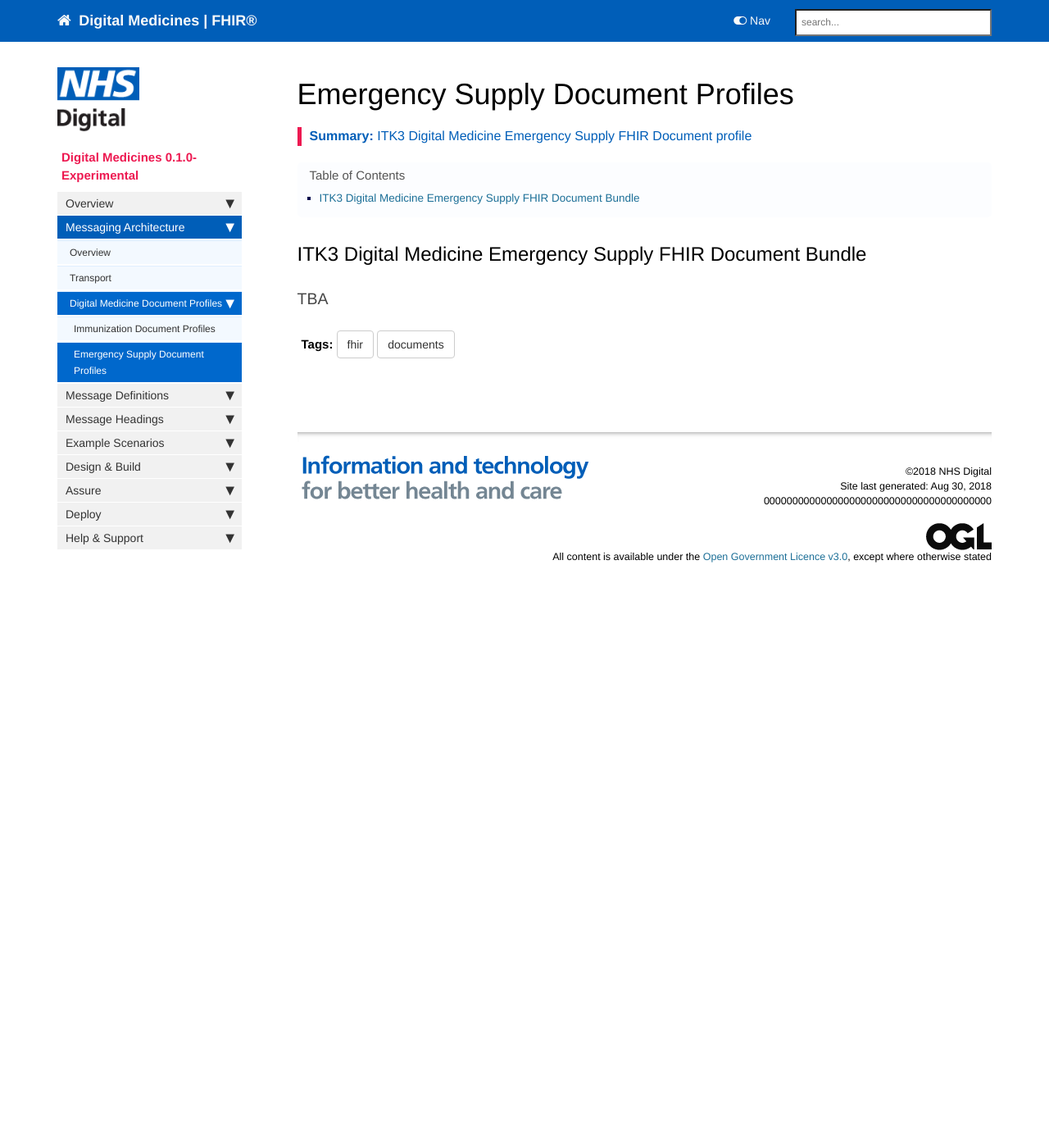
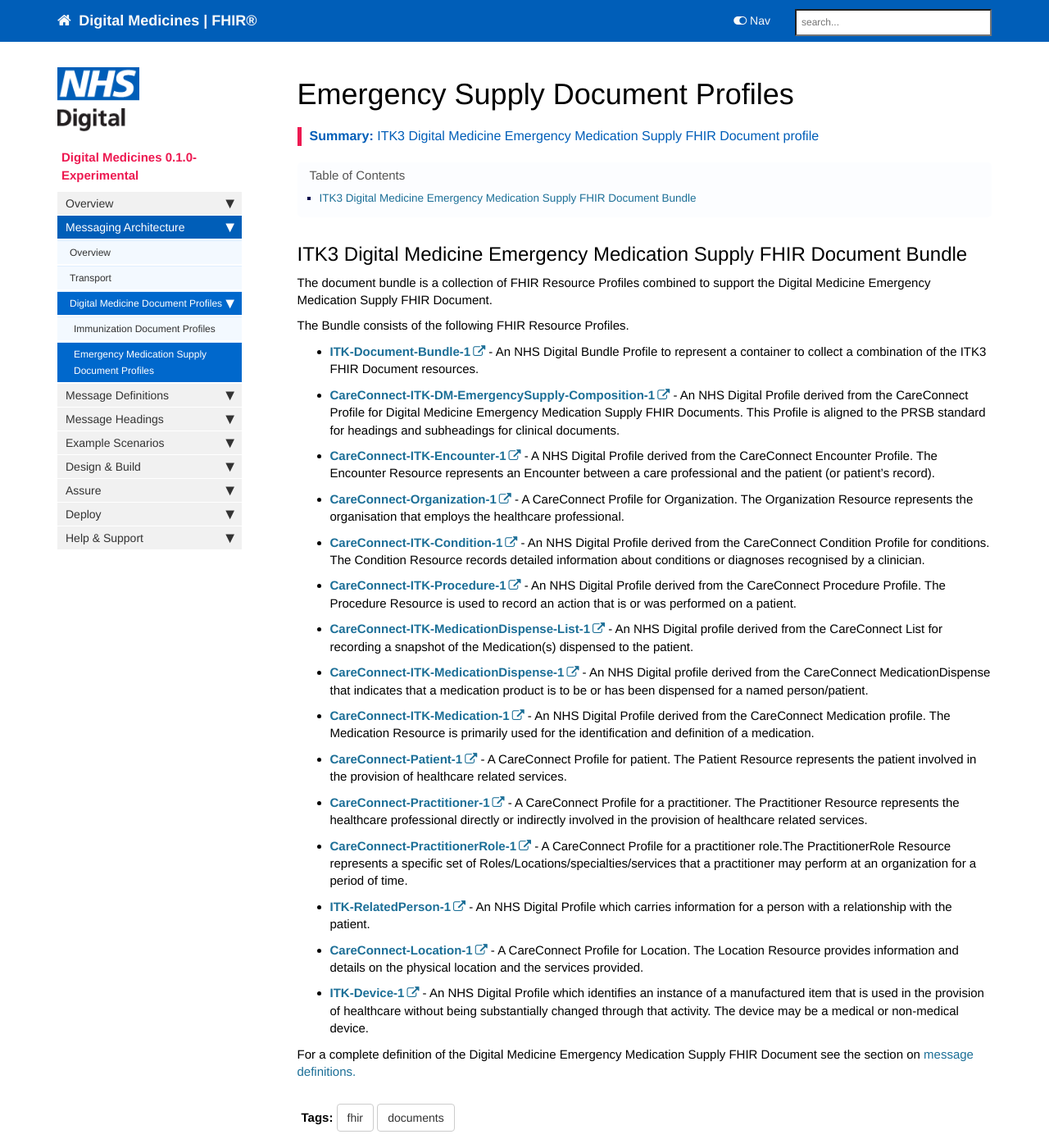
Before and after one commit to nhsconnect/ITK-FHIR-Digital-Medicines, a Jekyll site: the page built from pages/explore/explore_emergency_supply_document_profiles.md, in a window 1280 px wide and 1400 px high. Shown: the whole window at 82% size. Built offline with Jekyll 4.4.1, drawn with Linux system fonts in a browser that asks for light colours; nearby versions of some CDN libraries; comment, search, counter and statistics services are not loaded.

Commit message:
Updated Emergency Supply documentation

```diff
--- a/pages/explore/explore_emergency_meds_def.md
+++ b/pages/explore/explore_emergency_meds_def.md
@@ -11,7 +11,7 @@ summary: "Emergency Medication Supply Message Definition"
 
 ## Emergency Medication Supply Message Definition Overview ##
 
-This is the MessageDefinition instance for the ITK3 Digital Medicines Emergency Supply document.
+This is the MessageDefinition instance for the ITK3 Digital Medicines Emergency Medication Supply document.
 
 - **Sender:**  Sending System
 - **Receiver:** Recipient System
@@ -19,7 +19,7 @@ This is the MessageDefinition instance for the ITK3 Digital Medicines Emergency
 
 The message definition conforms to the following profile: [ITK-MessageDefinition-1](https://fhir.nhs.uk/STU3/StructureDefinition/ITK-MessageDefinition-1)
 
-The message definition is available as a HTML rendered version for human consumption [Digital Medicines Emergency Supply MessageDefinition rendered.](https://fhir.nhs.uk/STU3/MessageDefinition/ITK-DM-EmergencySupply-MessageDefinition-1)
+The message definition is available as a HTML rendered version for human consumption [Digital Medicines Emergency Medication Supply MessageDefinition rendered.](https://fhir.nhs.uk/STU3/MessageDefinition/ITK-DM-EmergencySupply-MessageDefinition-1)
 
 The XML version for machine processing is available as a GIST file see below.
 
--- a/pages/explore/explore_emergency_supply_document_profiles.md
+++ b/pages/explore/explore_emergency_supply_document_profiles.md
@@ -4,10 +4,30 @@ keywords:  documents
 tags: [fhir,messaging,documents]
 sidebar: foundations_sidebar
 permalink: explore_emergency_supply_document_profiles.html
-summary: "ITK3 Digital Medicine Emergency Supply FHIR Document profile"
+summary: "ITK3 Digital Medicine Emergency Medication Supply FHIR Document profile"
 ---
 
 
-## ITK3 Digital Medicine Emergency Supply FHIR Document Bundle ##
+## ITK3 Digital Medicine Emergency Medication Supply FHIR Document Bundle ##
 
-### TBA ###
+The document bundle is a collection of FHIR Resource Profiles combined to support the Digital Medicine Emergency Medication Supply FHIR Document.
+
+The Bundle consists of the following FHIR Resource Profiles.
+
+- **[ITK-Document-Bundle-1](https://fhir.nhs.uk/STU3/StructureDefinition/ITK-Document-Bundle-1)** - An NHS Digital Bundle Profile to represent a container to collect a combination of the ITK3 FHIR Document resources.
+- **[CareConnect-ITK-DM-EmergencySupply-Composition-1](https://fhir.nhs.uk/STU3/StructureDefinition/CareConnect-ITK-DM-EmergencySupply-Composition-1)** - An NHS Digital Profile derived from the CareConnect Profile for Digital Medicine Emergency Medication Supply FHIR Documents. This Profile is aligned to the PRSB standard for headings and subheadings for clinical documents.
+- **[CareConnect-ITK-Encounter-1](https://fhir.nhs.uk/STU3/StructureDefinition/CareConnect-ITK-Encounter-1)** - A NHS Digital Profile derived from the CareConnect Encounter Profile. The Encounter Resource represents an Encounter between a care professional and the patient (or patient's record).
+- **[CareConnect-Organization-1](https://fhir.hl7.org.uk/STU3/StructureDefinition/CareConnect-Organization-1)** - 	A CareConnect Profile for Organization. The Organization Resource represents the organisation that employs the healthcare professional.
+- **[CareConnect-ITK-Condition-1](https://fhir.nhs.uk/STU3/StructureDefinition/CareConnect-ITK-Condition-1)** -	An NHS Digital Profile derived from the CareConnect Condition Profile for conditions. The Condition Resource records detailed information about conditions or diagnoses recognised by a clinician.
+- **[CareConnect-ITK-Procedure-1](https://fhir.nhs.uk/STU3/StructureDefinition/CareConnect-ITK-Procedure)** - An NHS Digital Profile derived from the CareConnect Procedure Profile. The Procedure Resource is used to record an action that is or was performed on a patient.
+-  **[CareConnect-ITK-MedicationDispense-List-1](https://fhir.nhs.uk/STU3/StructureDefinition/CareConnect-ITK-MedicationDispense-List-1)** - An NHS Digital profile derived from the CareConnect List for recording a snapshot of the Medication(s) dispensed to the patient.
+- **[CareConnect-ITK-MedicationDispense-1](https://fhir.nhs.uk/STU3/StructureDefinition/CareConnect-ITK-MedicationDispense-1)** - An NHS Digital profile derived from the CareConnect MedicationDispense that indicates that a medication product is to be or has been dispensed for a named person/patient.
+- **[CareConnect-ITK-Medication-1](https://fhir.nhs.uk/STU3/StructureDefinition/CareConnect-ITK-Medication-1)** - An NHS Digital Profile derived from the CareConnect Medication profile. The Medication Resource is primarily used for the identification and definition of a medication.
+- **[CareConnect-Patient-1](https://fhir.hl7.org.uk/STU3/StructureDefinition/CareConnect-Patient-1)** - A CareConnect Profile for patient. The Patient Resource represents the patient involved in the provision of healthcare related services.
+- **[CareConnect-Practitioner-1](https://fhir.hl7.org.uk/STU3/StructureDefinition/CareConnect-Practitioner-1)** - A CareConnect Profile for a practitioner. The Practitioner Resource represents the healthcare professional directly or indirectly involved in the provision of healthcare related services.
+- **[CareConnect-PractitionerRole-1](https://fhir.hl7.org.uk/STU3/StructureDefinition/CareConnect-PractitionerRole-1)** - A CareConnect Profile for a practitioner role.The PractitionerRole Resource represents a specific set of Roles/Locations/specialties/services that a practitioner may perform at an organization for a period of time.
+- **[ITK-RelatedPerson-1](https://fhir.nhs.uk/STU3/StructureDefinition/ITK-RelatedPerson-1)** - An NHS Digital Profile which carries information for a person with a relationship with the patient.
+- **[CareConnect-Location-1](https://fhir.hl7.org.uk/STU3/StructureDefinition/CareConnect-Location-1)** - A CareConnect Profile for Location. The Location Resource provides information and details on the physical location and the services provided.
+- **[ITK-Device-1](https://fhir.nhs.uk/STU3/StructureDefinition/ITK-Device-1)** - An NHS Digital Profile which identifies an instance of a manufactured item that is used in the provision of healthcare without being substantially changed through that activity. The device may be a medical or non-medical device.
+
+For a complete definition of the Digital Medicine Emergency Medication Supply FHIR Document see the section on [message definitions.](explore_emergency_meds_def.html)
```
Also changed, not shown: _data/sidebars/overview_sidebar.yml (+3 -6 lines), pages/design/build_medication_dispense_list.md (added, +151 -0 lines), pages/design/build_medication_list.md (deleted, +0 -252 lines), pages/explore/explore_emergency_meds_headings.md (+4 -4 lines), pages/explore/explore_immunization_document_profiles.md (+1 -1 lines), pages/explore/explore_medication_ES.md (+15 -23 lines), images/build/medicationdispense_basic_structure.png (added), images/explore/digital_medicine_emergency_supply_composition_overview.png.
